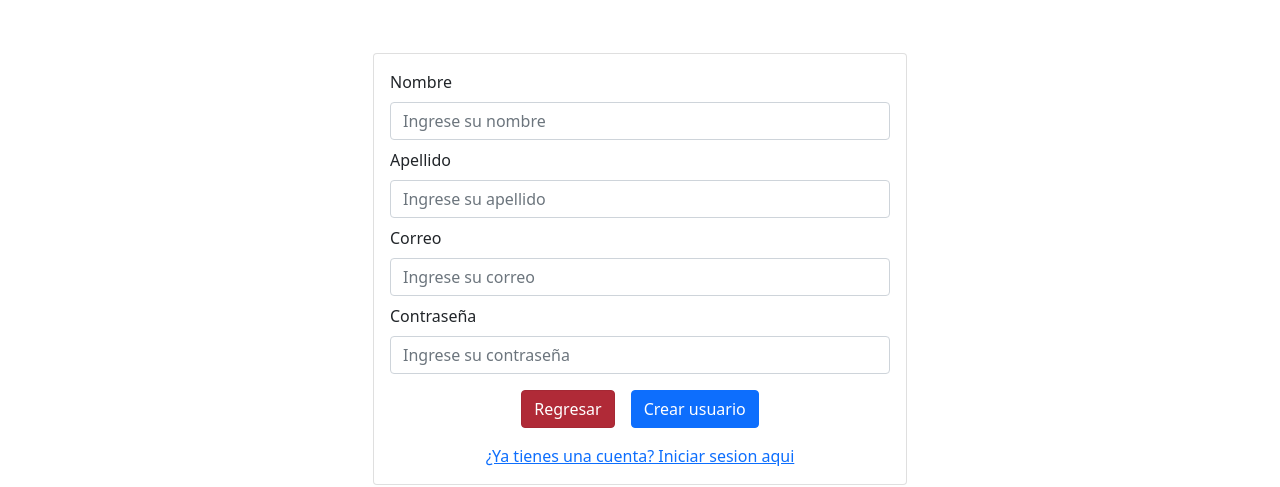
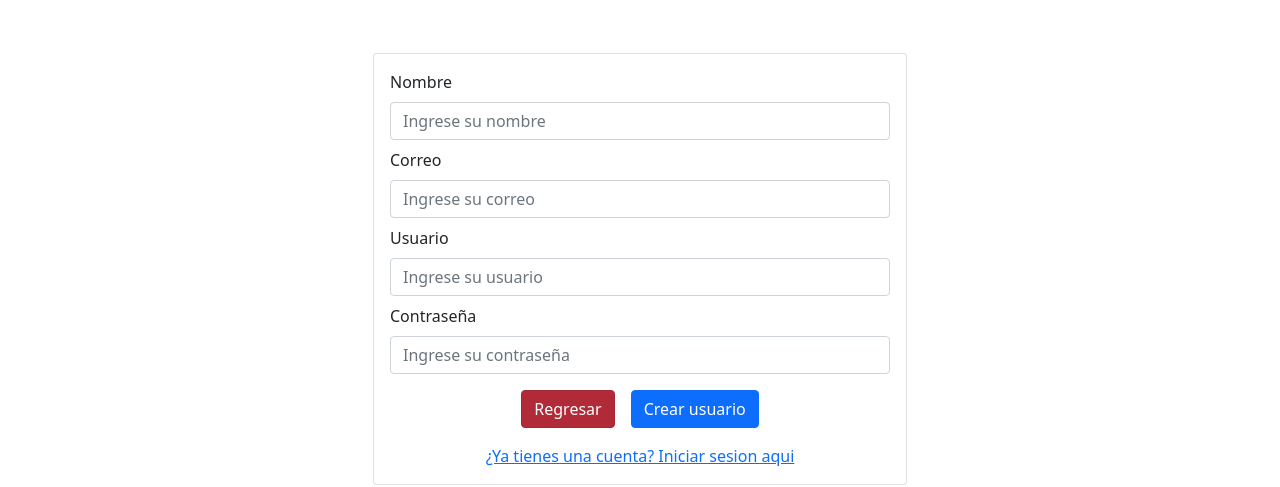
Before and after one commit to jhony2070298/Fronten_React, a React (Create React App) app: page /registro in a window 1280 px wide. Shown: the part 214-701 px from the top of the page. Built offline with nearby package versions, Linux system fonts and the light colour scheme.

Commit message:
correciones a rutas

```diff
--- a/package.json
+++ b/package.json
@@ -11,6 +11,7 @@
     "bootstrap": "^5.1.3",
     "jwt-decode": "^3.1.2",
     "moment": "^2.29.1",
+    "placeholder-loading": "^0.5.0",
     "react": "^17.0.2",
     "react-bootstrap": "^1.6.4",
     "react-confirm-alert": "^2.7.0",
--- a/src/components/FormularioForm.js
+++ b/src/components/FormularioForm.js
@@ -1,8 +1,8 @@
 import React from 'react'
-import { Button, Form, Image} from 'react-bootstrap'
+import { Button, Image} from 'react-bootstrap'
 import { NavLink } from 'react-router-dom';
 import Subir from '../img/subir_archivos.jpg'
-import prueba from '../img/subir_archivos.jpg'
+
 
 
 function FormularioForm() {
@@ -92,7 +92,7 @@ function FormularioForm() {
                   <div className="col-5"><label htmlFor="archivo_foto" className="txt_lbl">Cargar Foto del Candidato</label></div>
                   <div className="col-5 box-img py-2" onclick="uploadfile3();">
                     <Image className="mx-auto d-block" src={Subir} fluid/>
-                    <div className="txt-file pt-3">Click Aqui Para Caragar Archivos</div>
+                    <div className="txt-file pt-3">Click Aqui Para Cargar Archivos</div>
                   </div>
                   <input type="file" name="archivo_foto" id="archivo_foto" className="d-none" />
                 </div>
--- a/src/components/RegisterForm.js
+++ b/src/components/RegisterForm.js
@@ -1,27 +1,31 @@
-import React from 'react'
+import React, { useState } from 'react'
 import { Button, Form } from 'react-bootstrap'
 import { NavLink } from 'react-router-dom'
 
-function RegisterForm() {
+function RegisterForm({errores,enviarCallback}) {
+
+    const [nombre, setNombre] = useState("");
+    const [correo, setCorreo] = useState("");
+    const [userName, setUserName] = useState("");
+    const [password, setPassword] = useState("");
+
+    const enviarFormulario = (e) => {
+        e.preventDefault();
+        enviarCallback({userName, password, nombre, correo});
+    }
     return (
-        <Form >
+        <Form onSubmit = {enviarFormulario}>
             <Form.Group className="mb-2" controlId="nombre">
                 <Form.Label>Nombre</Form.Label>
                 <Form.Control
                 type="text"
                 placeholder="Ingrese su nombre"
+                value = {nombre}
+                onChange = {e => setNombre(e.target.value)}
+                isInvalid = {errores.nombre}
                 />
                 <Form.Control.Feedback type="invalid">
-                </Form.Control.Feedback>
-            </Form.Group>
-
-            <Form.Group className="mb-2" controlId="apelido">
-                <Form.Label>Apellido</Form.Label>
-                <Form.Control
-                type="text"
-                placeholder="Ingrese su apellido"
-                />
-                <Form.Control.Feedback type="invalid">
+                    {errores.nombre}
                 </Form.Control.Feedback>
             </Form.Group>
 
@@ -30,8 +34,26 @@ function RegisterForm() {
                 <Form.Control
                 type="email"
                 placeholder="Ingrese su correo"
+                value = {correo}
+                onChange = {e => setCorreo(e.target.value)}
+                isInvalid = {errores.correo}
                 />
                 <Form.Control.Feedback type="invalid">
+                    {errores.correo}
+                </Form.Control.Feedback>
+            </Form.Group>
+
+            <Form.Group className="mb-2" controlId="userName">
+                <Form.Label>Usuario</Form.Label>
+                <Form.Control
+                type="text"
+                placeholder="Ingrese su usuario"
+                value = {userName}
+                onChange = {e => setUserName(e.target.value)}
+                isInvalid = {errores.userName}
+                />
+                <Form.Control.Feedback type="invalid">
+                    {errores.userName}
                 </Form.Control.Feedback>
             </Form.Group>
 
@@ -40,8 +62,12 @@ function RegisterForm() {
                 <Form.Control
                 type="password"
                 placeholder="Ingrese su contraseña"
+                value = {password}
+                onChange = {e => setPassword(e.target.value)}
+                isInvalid = {errores.password}
                 />
                 <Form.Control.Feedback type="invalid">
+                    {errores.password}
                 </Form.Control.Feedback>
             </Form.Group>
 
@@ -49,7 +75,7 @@ function RegisterForm() {
                 <Button type="submit" variant="danger"  className="mx-2"  as={NavLink} to={'/'}>
                     Regresar
                 </Button>
-                <Button type="submit" variant="primary"  className="mx-2"  as={NavLink} to={'/login'}>
+                <Button type="submit" variant="primary"  className="mx-2"  >
                     Crear usuario
                 </Button>
             </div>
--- a/src/connection/autenticacionAcciones.js
+++ b/src/connection/autenticacionAcciones.js
@@ -1,6 +1,6 @@
 import axios from 'axios'
 import React from 'react'
-import { LOGIN_ENDPOINT } from './helpers/endPoint'
+import { LOGIN_ENDPOINT, REGISTRO_ENDPOINT } from './helpers/endPoint'
 import jwt_decode from 'jwt-decode'
 import { SET_USUARIO_ACTUAL } from '../reducers/tipos'
 import { setAutenticationToken } from './helpers/setAutenticationToken'
@@ -64,3 +64,16 @@ export const cerrarSesion = () => dispatch =>{
         conectado:false
     }))
 }
+
+export const registroUsuario = (datosUsuario) => dispatch =>{
+
+    return new Promise((resolve,reject) =>{
+        axios.post(REGISTRO_ENDPOINT,datosUsuario,{
+            headers: {'Accept': 'application/json','Content-Type': 'application/json'}
+        }).then(response =>{
+            resolve(response);
+        }).catch(err => {
+            reject(err);
+        })
+    })
+}
--- a/src/connection/helpers/endPoint.js
+++ b/src/connection/helpers/endPoint.js
@@ -1,3 +1,4 @@
-const API_URL="http://localhost:3001"
+const API_URL="http://localhost:8080"
 
-export const LOGIN_ENDPOINT = API_URL+"/usuarios"
+export const LOGIN_ENDPOINT = API_URL+"/candidatos/login";
+export const REGISTRO_ENDPOINT = API_URL + "/candidatos";
--- a/src/connection/helpers/isObjetoVacio.js
+++ b/src/connection/helpers/isObjetoVacio.js
@@ -1,4 +1,4 @@
-import React from 'react'
+
 
 export const isObjetoVacio = (objeto) => {
     return Object.keys(objeto).length === 0 && objeto.constructor   === Object
--- a/src/pages/register.js
+++ b/src/pages/register.js
@@ -1,9 +1,61 @@
-import React from 'react'
+import React, { useEffect, useState } from 'react'
 import { Card, Col, Container, Row } from 'react-bootstrap'
-import { Link } from 'react-router-dom'
 import { RegisterForm } from '../components/RegisterForm'
+import { useDispatch, useSelector } from 'react-redux';
+import { Link, useHistory } from 'react-router-dom'
+import validator from 'validator'
+import { isObjetoVacio } from '../connection/helpers/isObjetoVacio';
+import { registroUsuario, loginUsuario } from '../connection/autenticacionAcciones';
+
 
 function Register() {
+
+    const [errores, setErrores]= useState({});
+    const dispatch = useDispatch();
+    const conectado = useSelector(state => state.auth.conectado);
+    const history = useHistory();
+
+    useEffect(() => {
+        if(conectado) {
+            history.push("/");
+        }
+    });
+
+    const register =({userName, password, nombre, correo}) => {
+        const errores={};
+        setErrores(errores);
+
+        if(validator.isEmpty(nombre)){
+            errores.nombre = "El nombre no puede ser vacio";
+        }
+
+        if(!validator.isEmail(correo)){
+            errores.correo = "El correo electronico es invalido";
+        }
+
+        if(validator.isEmpty(userName)){
+            errores.userName = "El usuario no puede ser vacio";
+        }
+
+        if(!validator.isLength(password, {min: 8, max: 30})){
+            errores.password = "La contraseña debe tener entre 8 y 30 caracteres";
+        }
+
+        if(!isObjetoVacio(errores)){
+            setErrores(errores);
+            return;
+        }
+
+        dispatch(registroUsuario({userName, password, nombre, correo}))
+        .then(response=>{
+            dispatch(loginUsuario({userName, password}));
+        })
+        .catch(err=>{
+            // setErrores({ registroError: err.response.data.message });
+            console.log("ocurrió un error")
+        });
+    }
+
     return (
         <Container className="mt-4">
             <Row>
@@ -11,7 +63,7 @@ function Register() {
             <br/><br/><br/><br/>
                 <Col sm="12" md={{span:8, offset:2}} lg={{span:6, offset:3}} >
                     <Card body>
-                        <RegisterForm/>
+                        <RegisterForm errores={errores} enviarCallback={register}/>
                         <div className="mt-3 text-center">
                             <Link to={'/login'}>¿Ya tienes una cuenta? Iniciar sesion aqui</Link>
                         </div>
--- a/src/routes/App.js
+++ b/src/routes/App.js
@@ -3,12 +3,12 @@ import 'bootstrap/dist/css/bootstrap.min.css';
 import { Navegacion } from '../layouts/Navegacion';
 import { BrowserRouter, Switch, Route } from 'react-router-dom';
 import { Container, Image } from 'react-bootstrap';
-import { Register } from '../pages/register';
+import { Register } from '../pages/Register';
 import { Login } from '../pages/login';
 import { Formulario } from '../pages/formulario';
-import { Usuario } from '../pages/usuario';
+import { Usuario } from '../pages/Usuario';
 import { Administrador } from '../pages/administrador';
-import { Editar } from '../pages/editar';
+import { Editar } from '../pages/Editar';
 import { Inicio } from '../pages/Inicio';
 import LogoIH from '../img/logo_ih.jpg'
 import linguaskill from '../img/Linguaskill_from_480.jpeg'
--- a/src/store.js
+++ b/src/store.js
@@ -1,4 +1,4 @@
-import React from 'react'
+
 import { applyMiddleware, createStore } from 'redux'
 import thunk from 'redux-thunk'
 import {composeWithDevTools} from 'redux-devtools-extension'
```
Also changed, not shown: 1 other file (tests, documents, lock files or other folders).
